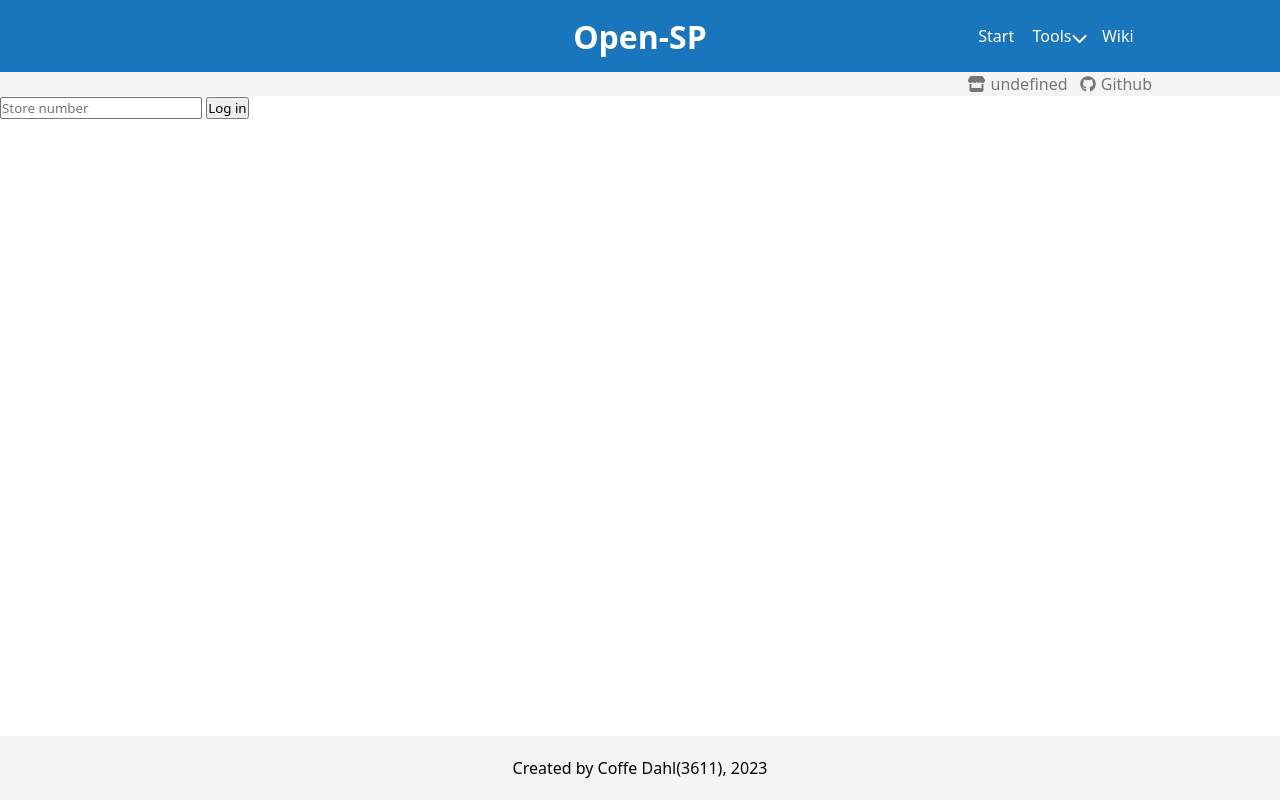
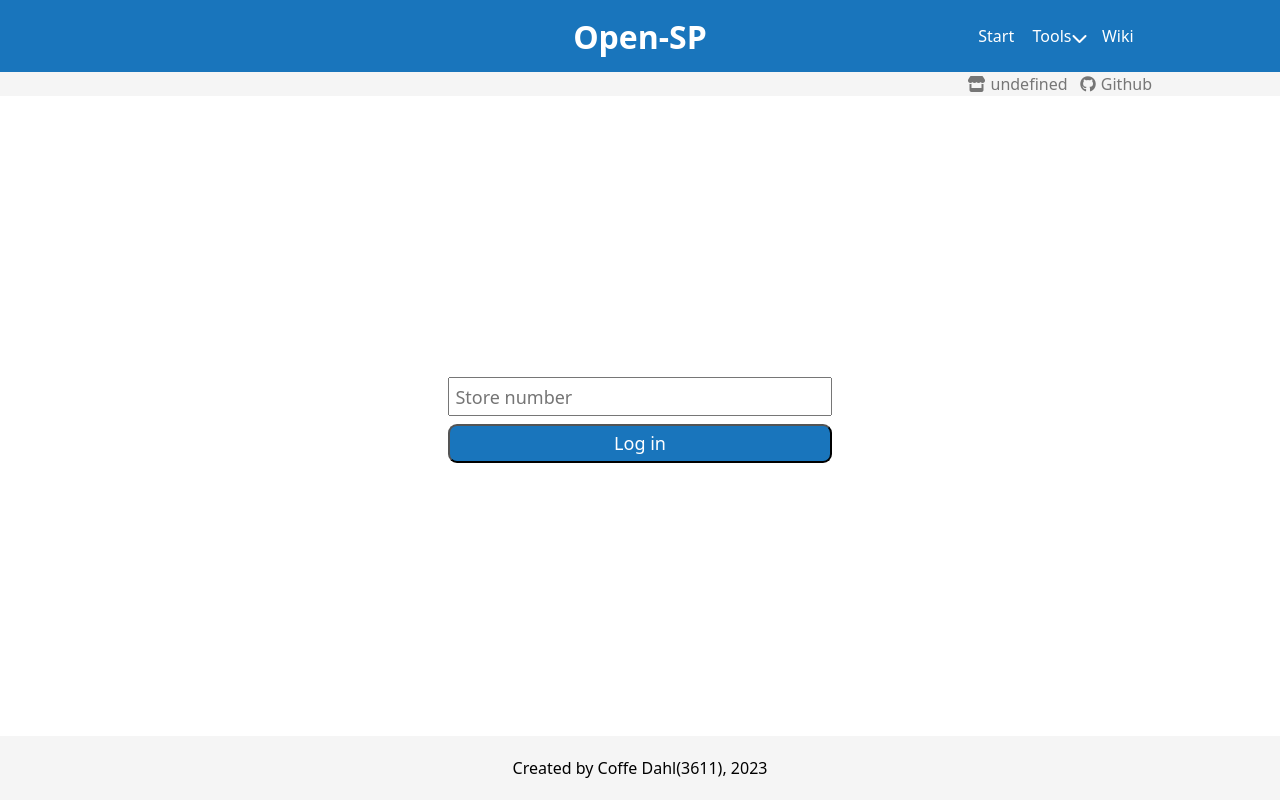
Before and after one commit to coffedahl/open-sp-new, a SvelteKit app: page /login in a window 1280 px wide. Built offline with nearby package versions, Linux system fonts and the light colour scheme; no server answers.

Commit message:
Fixed login

```diff
--- a/src/hooks.server.ts
+++ b/src/hooks.server.ts
@@ -1,11 +1,12 @@
-import { redirect, type Handle } from "@sveltejs/kit";
+import { redirect, type Handle } from '@sveltejs/kit';
 
 export const handle: Handle = async ({ event, resolve }) => {
-    const storenumber = event.cookies.get('storenumber')
-    if (!storenumber && !event.url.pathname.startsWith('/login')) {
-        throw redirect(303, '/login')
-    } else {
-        const response = await resolve(event)
-        return response
-    }
-}
+	const storenumber = event.cookies.get('storenumber');
+	if (!event.url.pathname.startsWith('/login')) {
+		if (!storenumber) {
+			throw redirect(303, '/login');
+		}
+	}
+	const response = await resolve(event);
+	return response;
+};
--- a/src/routes/login/+page.server.ts
+++ b/src/routes/login/+page.server.ts
@@ -1,12 +1,19 @@
-import { redirect } from "@sveltejs/kit";
-import type { Actions } from "./$types";
+import { redirect } from '@sveltejs/kit';
+import type { Actions, PageServerLoad } from './$types';
+
+export const load: PageServerLoad = async ({ cookies }) => {
+	if (cookies.get('storenumber')) {
+		throw redirect(303, '/');
+	}
+};
+
 export const actions: Actions = {
-    default: async ({ request, cookies }) => {
-        const formdata = await request.formData()
-        const store = formdata.get('storenumber')
-        if (store) {
-            cookies.set('storenumber', String(store))
-            redirect(303,'/')
-        }
-    }
+	default: async ({ request, cookies }) => {
+		const formdata = await request.formData();
+		const store = formdata.get('storenumber');
+		if (store) {
+			cookies.set('storenumber', String(store));
+			throw redirect(303, '/');
+		}
+	}
 };
--- a/src/routes/login/+page.svelte
+++ b/src/routes/login/+page.svelte
@@ -1,6 +1,15 @@
-<div class="main">
-	<form method="post">
+<div class="main center">
+	<form method="post" class="flex column">
 		<input type="text" name="storenumber" placeholder="Store number" />
-		<button>Log in</button>
+		<button class="button btn-blue">Log in</button>
 	</form>
 </div>
+
+<style>
+	form{width: 30vw;}
+	input, button{
+		font-size: large;
+		padding: 0.3em;
+		margin-top: 1vh;
+	}
+</style>
```
Also changed, not shown: src/routes/+page.server.ts (added, +7 -0 lines).
